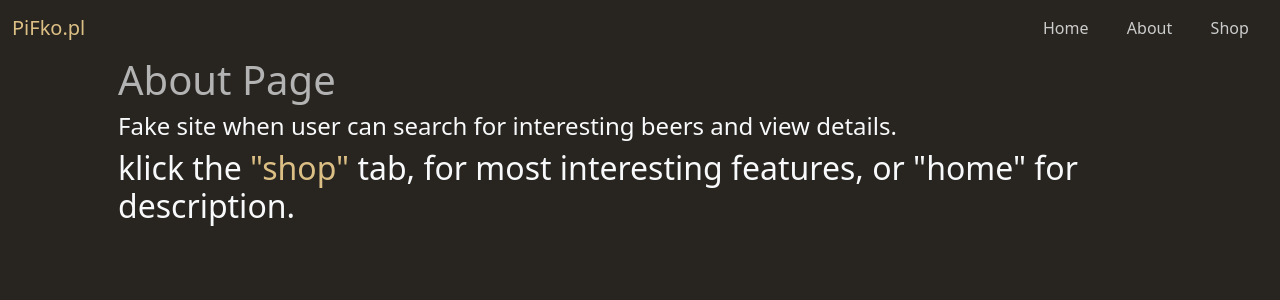
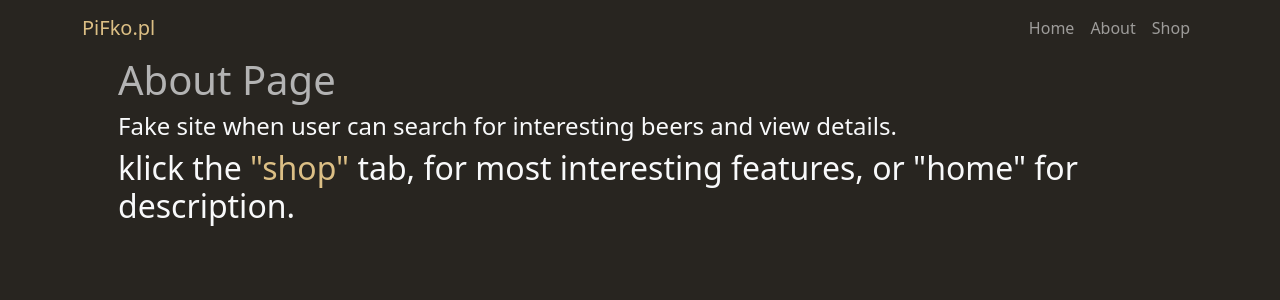
Before and after one commit to PanSzpila/Beers, a React (Create React App) app: page /Beers/about in a window 1280 px wide. Shown: the top 300 px of the page. Built offline with nearby package versions, Linux system fonts and the light colour scheme.

Commit message:
r10 navbar hamburger fixed and react-bootstrap

```diff
--- a/src/Nav2.jsx
+++ b/src/Nav.jsx
@@ -4,7 +4,7 @@ import { Nav, Navbar, Container } from "react-bootstrap";
 function Nav2() {
   return (
     <div>
-      <Navbar bg="dark" expand="lg">
+      <Navbar variant="dark" bg="dark" expand="lg">
         <Container>
           <Navbar.Brand href="#">PiFko.pl</Navbar.Brand>
           <Navbar.Toggle aria-controls="basic-navbar-nav" />
--- a/src/Nav1.jsx
+++ /dev/null
@@ -1,50 +0,0 @@
-import React from "react";
-import { Link } from "react-router-dom";
-
-function Nav() {
-  const NavStyle = {
-    color: "white",
-  };
-
-  return (
-    <nav className="navbar navbar-expand-sm navbar navbar-dark bg-dark">
-      <div className="container-fluid">
-        <Link className="navbar-brand" to="/">
-          PiFko.pl
-        </Link>
-        <button
-          className="navbar-toggler"
-          type="button"
-          data-bs-toggle="collapse"
-          data-bs-target="#navbarSupportedContent"
-          aria-controls="navbarSupportedContent"
-          aria-expanded="false"
-          aria-label="Toggle navigation"
-        >
-          <span className="navbar-toggler-icon"></span>
-        </button>
-        <div className="collapse navbar-collapse" id="navbarSupportedContent">
-          <ul className="navbar-nav me-auto mb-2 mb-lg-0">
-            <li className="nav-item">
-              <Link className="nav-link active" to="/">
-                Home
-              </Link>
-            </li>
-            <li className="nav-item">
-              <Link className="nav-link active" to="/about">
-                About
-              </Link>
-            </li>
-            <li className="nav-item">
-              <Link className="nav-link active" to="/shop">
-                Shop
-              </Link>
-            </li>
-          </ul>
-        </div>
-      </div>
-    </nav>
-  );
-}
-
-export default Nav;
```
Also changed, not shown: src/App.jsx (+9 -6 lines), 7 other files (tests, documents, lock files or other folders).
